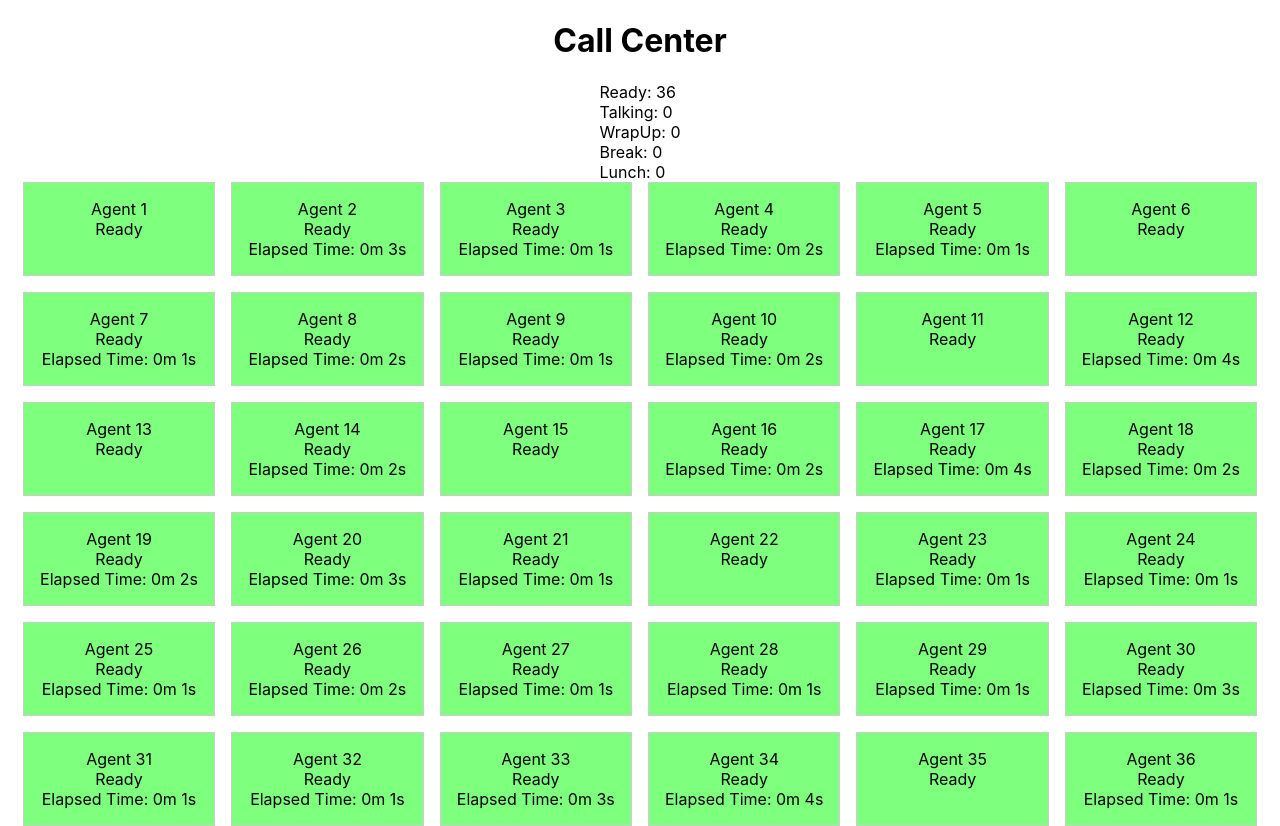
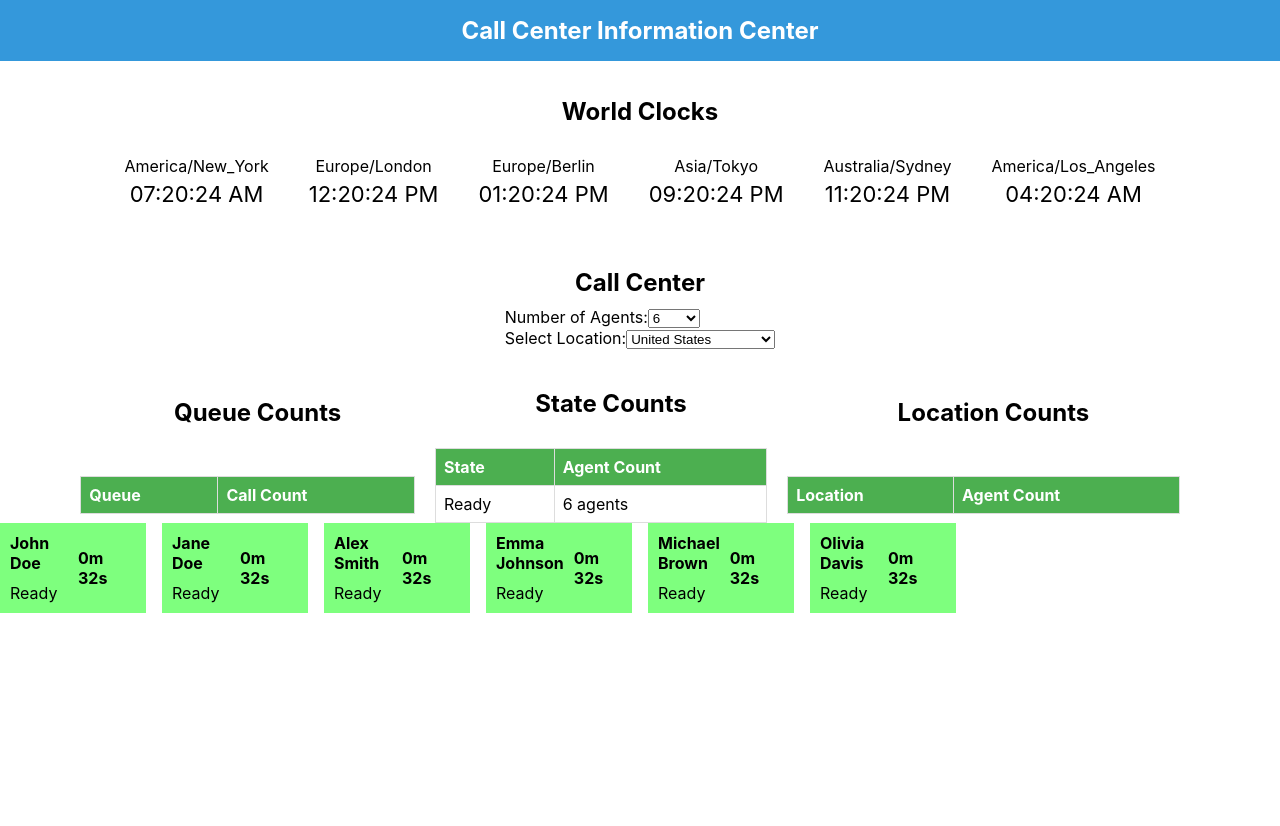
Before and after one commit to mm1618bu/Portfolio, a React (Create React App) app in the folder callcenter/: page / in a window 1280 px wide. After the commit the page ends 800 px from the top, so only its background shows below. Built offline with nearby package versions, Linux system fonts and the light colour scheme.

Commit message:
update 1

```diff
--- a/callcenter/src/Agent.js
+++ b/callcenter/src/Agent.js
@@ -1,16 +1,17 @@
 // Agent.js
 import React from 'react';
 
-const Agent = ({ name, state, queue, elapsedTime }) => (
+const Agent = ({ name, state, queue, location, elapsedTime }) => (
   <div className={`Agent ${state}`}>
-    <p>{name}</p>
-    <p>{state}</p>
-    <p>{queue}</p>
-    {elapsedTime > 0 && (
-      <p>
-        Elapsed Time: {formatElapsedTime(elapsedTime)}
-      </p>
-    )}
+    <span>
+      <p>{name}</p>
+      <p>{state}</p>
+    </span>
+    <span>
+      {state === 'Talking' && <p>{queue}</p>}
+      {state === 'Talking' && <p>{location}</p>}
+      <p>{formatElapsedTime(elapsedTime)}</p>
+    </span>
   </div>
 );
 
--- a/callcenter/src/App.js
+++ b/callcenter/src/App.js
@@ -1,10 +1,14 @@
 // App.js
 import React from 'react';
 import CallCenter from './CallCenter';
+import Clocks from './Clocks';
+import Header from './Header';
 
 function App() {
   return (
     <div className="App">
+      <Header />
+      <Clocks />
       <CallCenter />
     </div>
   );
--- a/callcenter/src/CallCenter.css
+++ b/callcenter/src/CallCenter.css
@@ -1,3 +1,4 @@
+/* CallCenter. css */
 .CallCenter {
     max-width: 600px;
     margin: 0 auto;
@@ -11,7 +12,7 @@
   }
 
   .Talking {
-    background-color: #80bfff; /* Light blue for Talking state */
+    background-color: orange; /* Light blue for Talking state */
   }
 
   .WrapUp {
@@ -23,7 +24,7 @@
   }
 
   .Break {
-    background-color: #c2c2f0; /* Light purple for Break state */
+    background-color: #ffb3b3; /* Light purple for Break state */
   }
 
   .Timer {
@@ -35,8 +36,7 @@
     margin: 0;
   }
 
-  /* CallCenter.css */
-.CallCenterGrid {
+  .CallCenterGrid {
     display: flex;
     flex-direction: column;
     align-items: center;
@@ -44,12 +44,143 @@
 
   .AgentsGrid {
     display: grid;
-    grid-template-columns: repeat(6, 1fr);
+    grid-template-columns: repeat(8, 1fr);
     gap: 16px;
+    width: 100%;
   }
 
   .Agent {
+    display: flex;
+    justify-content: space-between;
+    align-items: center;
+    padding: 5px;
+  }
+
+  .Agent span {
+    width: 100%;
+  }
+
+  .Agent p {
+    margin: 0;
+    padding: 5px;
+  }
+
+  .Agent p:first-child {
+    font-weight: bold;
+  }
+
+  .QueueCounts,
+  .StateCounts,
+  .LocationCounts {
+    display: flex;
+    flex-wrap: wrap;
+    justify-content: space-around;
+    align-items: center;
+    margin-top: 20px;
+  }
+
+  .QueueCounts p,
+  .StateCounts p,
+  .LocationCounts p {
+    margin: 5px;
+    font-size: 16px;
+    padding: 8px;
     border: 1px solid #ccc;
-    padding: 16px;
-    text-align: center;
+    border-radius: 5px;
   }
+
+  .QueueCounts p {
+    background-color: #3498db; /* Blue color for call counts */
+    color: black;
+    font-size: 16px;
+  }
+
+  .StateCounts p {
+    background-color: #27ae60; /* Green color for agent counts */
+    color: black;
+    font-size: 16px;
+  }
+
+  .LocationCounts p{
+    background-color: grey;
+    color: black;
+    font-size: 16px;
+  }
+
+  /* Add this to your CSS file or style section */
+
+/* Add this to your CSS file or style section */
+
+#time {
+  text-align: center;
+  padding: 20px;
+}
+
+h1 {
+  font-size: 24px;
+  margin-bottom: 10px;
+}
+
+#time-board {
+  display: flex;
+  flex-wrap: wrap;
+  justify-content: center;
+}
+
+#clock {
+  font-size: 16px;
+  margin: 20px;
+  text-align: center;
+}
+
+#clock p {
+  margin: 5px 0;
+  font-size: 22px;
+}
+
+/* Header.css */
+.Header {
+  background-color: #3498db; /* Header background color */
+  color: #ffffff; /* Header text color */
+  padding: 1rem; /* Header padding */
+  text-align: center; /* Center-align text */
+}
+
+.Header h1 {
+  margin: 0; /* Remove default margin for h1 */
+}
+
+/* Add these styles to your CSS file */
+
+.QueueCounts,
+.StateCounts,
+.LocationCounts {
+  margin-top: 20px;
+}
+
+/* Container for the tables */
+.TableContainer {
+  display: flex;
+}
+
+table {
+  width: 100%;
+  border-collapse: collapse;
+  margin-top: 10px;
+  margin-right: 20px; /* Adjust the margin as needed */
+}
+
+thead {
+  background-color: #f2f2f2;
+}
+
+th, td {
+  border: 1px solid #ddd;
+  padding: 8px;
+  text-align: left;
+}
+
+th {
+  background-color: #4CAF50;
+  color: white;
+}
--- a/callcenter/src/CallCenter.js
+++ b/callcenter/src/CallCenter.js
@@ -4,76 +4,285 @@ import Agent from './Agent';
 import Timer from './Timer';
 import './CallCenter.css';
 
+// Custom agent names
+const customAgentNames = [
+  'John Doe',
+  'Jane Doe',
+  'Alex Smith',
+  'Emma Johnson',
+  'Michael Brown',
+  'Olivia Davis',
+  'Daniel Wilson',
+  'Sophia Taylor',
+  'Matthew Anderson',
+  'Emily Thomas',
+  'William Harris',
+  'Ava Miller',
+  'Christopher Baker'
+];
+
 const topProgrammingLanguages = [
+  'HTML/CSS',
   'JavaScript',
   'Python',
   'Java',
   'C++',
   'C#',
+  'C',
   'TypeScript',
   'Ruby',
   'Swift',
   'Go',
   'Kotlin',
+  'React',
+  'Angular',
+  'Vue',
+  'Next.js',
+  'PHP',
+  'Perl',
+  'Linux',
+  'SQL',
+  'MongoDB',
+  'Wordpress',
+  'Magento'
 ];
 
-const initialAgents = Array.from({ length: 6 * 6 }, (_, index) => ({
+const location = [
+  "United States",
+  "Canada",
+  "Germany",
+  "United Kingdom",
+  "France",
+  "Japan",
+  "Australia",
+  "South Korea",
+  "Sweden",
+  "Switzerland",
+  "Netherlands",
+  "Singapore",
+  "Norway",
+  "Denmark",
+  "Ireland",
+  "Canada",
+  "Finland",
+  "New Zealand",
+  "Austria",
+  "Belgium",
+  "Luxembourg",
+  "Iceland",
+  "Hong Kong",
+  "Israel",
+  "Italy",
+  "Spain",
+  "South Korea",
+  "Japan",
+  "United Arab Emirates",
+  "Qatar",
+  "Brunei",
+  "Bahrain",
+  "Slovenia",
+  "Estonia",
+  "Cyprus",
+  "Czech Republic",
+  "Malta",
+  "Portugal",
+  "Lithuania"
+];
+
+const getRandomQueue = (languagesArray) => {
+  const randomIndex = Math.floor(Math.random() * languagesArray.length);
+  return languagesArray[randomIndex];
+};
+
+const getRandomLocation = (location) => {
+  const randomLocation = Math.floor(Math.random() * location.length);
+  return location[randomLocation];
+};
+
+const initialAgents = (count) =>
+  Array.from({ length: count }, (_, index) => ({
     id: index + 1,
-  name: `Agent ${index + 1}`,
+    name: customAgentNames[index % customAgentNames.length], // Use custom names cyclically
     state: 'Ready',
     elapsedTime: 0,
-  language: null,
+    queue: null,
+    location: null
   }));
 
 const CallCenter = () => {
-  const [agents, setAgents] = useState(initialAgents);
+  const [agentsCount, setAgentsCount] = useState(6);
+  const [agents, setAgents] = useState(initialAgents(agentsCount));
+  const [selectedLocation, setSelectedLocation] = useState(null);
 
   const updateAgentState = (agentId, newState, elapsedTime = 0) => {
-    setAgents((prevAgents) =>
-      prevAgents.map((agent) =>
+    setAgents((prevAgents) => {
+      const updatedAgents = prevAgents.map((agent) =>
         agent.id === agentId
           ? {
               ...agent,
               state: newState,
+              location:
+                newState === 'Talking' && agent.location === null
+                  ? getRandomLocation(location)
+                  : agent.location,
               elapsedTime,
-              language:
-                newState === 'Talking' && agent.language === null
-                  ? getRandomLanguage(topProgrammingLanguages)
-                  : agent.language,
+              queue:
+                newState === 'Talking' && agent.queue === null
+                  ? getRandomQueue(topProgrammingLanguages)
+                  : agent.queue
             }
           : agent
-      )
       );
-  };
 
-  const getRandomLanguage = (languagesArray) => {
-    const randomIndex = Math.floor(Math.random() * languagesArray.length);
-    return languagesArray[randomIndex];
+      const newBreakLunchCount = updatedAgents.filter(
+        (agent) => agent.state === 'Break' || agent.state === 'Lunch'
+      ).length;
+
+      // Check if the maximum limit is exceeded
+      if (newBreakLunchCount <= 2) {
+        return updatedAgents;
+      } else {
+        // Revert the state change if the limit is exceeded
+        return prevAgents;
+      }
+    });
   };
 
   const getStateCounts = () => {
-    const stateCounts = agents.reduce(
-      (counts, agent) => {
-        counts[agent.state] += 1;
-        return counts;
-      },
-      { Ready: 0, Talking: 0, WrapUp: 0, Break: 0, Lunch: 0 }
-    );
+    const stateCounts = {};
+
+    agents.forEach((agent) => {
+      stateCounts[agent.state] = (stateCounts[agent.state] || 0) + 1;
+    });
 
     return stateCounts;
   };
 
   const stateCounts = getStateCounts();
 
+  const getQueueCounts = () => {
+    const queueCounts = {};
+
+    agents.forEach((agent) => {
+      if (agent.state === 'Talking' && agent.queue) {
+        queueCounts[agent.queue] = (queueCounts[agent.queue] || 0) + 1;
+      }
+    });
+
+    return queueCounts;
+  };
+
+  const queueCounts = getQueueCounts();
+
+  const getLocationCounts = () =>{
+    const locationCounts = {};
+
+    agents.forEach((agent) => {
+      if (agent.state === 'Talking' && agent.location){
+        locationCounts[agent.location] = (locationCounts[agent.location] || 0)+1;
+      }
+    });
+
+    return locationCounts;
+  };
+
+  const locationCounts = getLocationCounts();
+
+  const handleAgentCountChange = (event) => {
+    const newAgentsCount = parseInt(event.target.value, 10);
+    setAgentsCount(newAgentsCount);
+    setAgents(initialAgents(newAgentsCount));
+  };
+
+  const handleLocationChange = (event) => {
+    setSelectedLocation(event.target.value);
+  };
+
   return (
     <div className="CallCenterGrid">
       <h1>Call Center</h1>
+      <div>
+        <label htmlFor="agentCount">Number of Agents:</label>
+        <select id="agentCount" onChange={handleAgentCountChange} value={agentsCount}>
+          {[2, 3, 4, 5, 6, 8, 9, 12, 20, 50, 100, 500, 1000].map((count) => (
+            <option key={count} value={count}>
+              {count}
+            </option>
+          ))}
+        </select>
+        {selectedLocation === null && (
+          <div>
+            <label htmlFor="location">Select Location:</label>
+            <select id="location" onChange={handleLocationChange}>
+              {location.map((loc) => (
+                <option key={loc} value={loc}>
+                  {loc}
+                </option>
+              ))}
+            </select>
+          </div>
+        )}
+      </div>
+      <div className='TableContainer'>
+      <div className="QueueCounts">
+        <h2>Queue Counts</h2>
+        <table>
+          <thead>
+            <tr>
+              <th>Queue</th>
+              <th>Call Count</th>
+            </tr>
+          </thead>
+          <tbody>
+            {Object.entries(queueCounts).map(([queue, count]) => (
+              <tr key={queue}>
+                <td>{queue}</td>
+                <td>{count} calls</td>
+              </tr>
+            ))}
+          </tbody>
+        </table>
+      </div>
+
       <div className="StateCounts">
+        <h2>State Counts</h2>
+        <table>
+          <thead>
+            <tr>
+              <th>State</th>
+              <th>Agent Count</th>
+            </tr>
+          </thead>
+          <tbody>
             {Object.entries(stateCounts).map(([state, count]) => (
-          <p key={state}>
-            {state}: {count}
-          </p>
+              <tr key={state}>
+                <td>{state}</td>
+                <td>{count} agents</td>
+              </tr>
             ))}
+          </tbody>
+        </table>
+      </div>
+
+      <div className="LocationCounts">
+        <h2>Location Counts</h2>
+        <table>
+          <thead>
+            <tr>
+              <th>Location</th>
+              <th>Agent Count</th>
+            </tr>
+          </thead>
+          <tbody>
+            {Object.entries(locationCounts).map(([location, count]) => (
+              <tr key={location}>
+                <td>{location}</td>
+                <td>{count}</td>
+              </tr>
+            ))}
+          </tbody>
+        </table>
+      </div>
       </div>
       <div className="AgentsGrid">
         {agents.map((agent) => (
@@ -81,8 +290,9 @@ const CallCenter = () => {
             key={agent.id}
             name={agent.name}
             state={agent.state}
+            queue={agent.queue}
+            location={agent.location}
             elapsedTime={agent.elapsedTime}
-            language={agent.language}
           />
         ))}
       </div>
--- /dev/null
+++ b/callcenter/src/Clocks.js
@@ -0,0 +1,55 @@
+import React, { useEffect, useState } from 'react';
+
+const Clocks = () => {
+  const [timeData, setTimeData] = useState([]);
+
+  useEffect(() => {
+    // List of time zones for different countries
+    const timeZones = [
+      'America/New_York', // New York, USA
+      'Europe/London',     // London, UK
+      'Europe/Berlin',     // Berlin, Germany
+      'Asia/Tokyo',        // Tokyo, Japan
+      'Australia/Sydney',  // Sydney, Australia
+      'America/Los_Angeles' // Los Angeles, USA
+    ];
+
+    const fetchCurrentTime = async () => {
+      const currentTimeData = await Promise.all(
+        timeZones.map(async (timeZone) => {
+          const date = new Date();
+          const timeOptions = { timeZone, hour: '2-digit', minute: '2-digit', second: '2-digit' };
+          const formattedTime = new Intl.DateTimeFormat('en-US', timeOptions).format(date);
+          return { timeZone, formattedTime };
+        })
+      );
+
+      setTimeData(currentTimeData);
+    };
+
+    const intervalId = setInterval(() => {
+      fetchCurrentTime();
+    }, 1000);
+
+    // Fetch the current time initially
+    fetchCurrentTime();
+
+    return () => clearInterval(intervalId);
+  }, []);
+
+  return (
+    <div id="time">
+      <h1>World Clocks</h1>
+      <div id="time-board">
+        {timeData.map(({ timeZone, formattedTime }, index) => (
+          <p id="clock" key={index}>
+            {timeZone}
+            <p>{formattedTime}</p>
+          </p>
+        ))}
+      </div>
+    </div>
+  );
+};
+
+export default Clocks;
--- /dev/null
+++ b/callcenter/src/Header.js
@@ -0,0 +1,13 @@
+// Header.js
+import React from 'react';
+import './CallCenter.css'; // Import your stylesheet for styling
+
+const Header = () => {
+  return (
+    <header className="Header">
+      <h1>Call Center Information Center</h1>
+    </header>
+  );
+};
+
+export default Header;
--- a/callcenter/src/Timer.js
+++ b/callcenter/src/Timer.js
@@ -3,50 +3,54 @@ import React, { useEffect, useCallback, useState } from 'react';
 
 const Timer = ({ agents, updateAgentState }) => {
   const [stateDurations] = useState({
-    Talking: 60, // 5 minutes in seconds
-    WrapUp: 15, // 2 minutes in seconds
-    Break:  60, // 4 minutes in seconds
-    Ready: 30, // 30 seconds
+    Talking: 900, // 180 seconds (3 minutes) in the Talking state
+    Break: 200, // 20 seconds (for example) in the Break state
+    Ready: 120, // 30 seconds (for example) in the Ready state
+    Lunch: 900,
   });
 
   const getRandomState = () => {
-    const states = ['Ready', 'Talking', 'WrapUp', 'Lunch', 'Break'];
+    const states = ['Ready', 'Talking', 'Lunch', 'Break'];
     const randomIndex = Math.floor(Math.random() * states.length);
     return states[randomIndex];
   };
 
   const handleStateUpdate = useCallback(() => {
     // Simulate agent state changes
-    const agentIdToUpdate = Math.floor(Math.random() * agents.length) + 1;
-    const currentAgent = agents.find((agent) => agent.id === agentIdToUpdate);
+    agents.forEach((currentAgent) => {
+      const agentIdToUpdate = currentAgent.id;
       const currentState = currentAgent.state;
       const elapsedTime = currentAgent.elapsedTime + 1; // Increment elapsed time
 
       if (currentState === 'Ready' && elapsedTime >= stateDurations.Ready) {
         // Transition to a new state after 100ms in Ready state
         updateAgentState(agentIdToUpdate, getRandomState());
-    } else if (currentState === 'Talking' && elapsedTime >= stateDurations.Talking) {
-      // Transition to WrapUp state when Talking time is complete
-      updateAgentState(agentIdToUpdate, 'WrapUp');
-    } else if (currentState === 'WrapUp' && elapsedTime >= stateDurations.WrapUp) {
-      // Transition to a new state when WrapUp time is complete
-      updateAgentState(agentIdToUpdate, getRandomState());
       } else if (currentState === 'Break' && elapsedTime >= stateDurations.Break) {
         // Transition back to Ready state when Break time is complete
+        updateAgentState(agentIdToUpdate, 'Ready');
+      } else if (currentState === 'Lunch' && elapsedTime >= stateDurations.Lunch) {
+        // Transition back to Ready state after 180 seconds in Lunch state
+        updateAgentState(agentIdToUpdate, 'Ready');
+      } else if (currentState === 'Talking' && elapsedTime >= stateDurations.Talking) {
+        // Transition back to Ready state after 180 seconds in Talking state
         updateAgentState(agentIdToUpdate, 'Ready');
       } else {
         // Update elapsed time for the current state
         updateAgentState(agentIdToUpdate, currentState, elapsedTime);
       }
+    });
   }, [agents, updateAgentState, stateDurations]);
 
   useEffect(() => {
+    const totalAgents = agents.length;
+    const intervalDuration = Math.max(100, 1000 / totalAgents); // Minimum 100ms interval
+
     const interval = setInterval(() => {
       handleStateUpdate();
-    }, 100); // Update every 100ms
+    }, intervalDuration);
 
     return () => clearInterval(interval);
-  }, [handleStateUpdate]);
+  }, [handleStateUpdate, agents]);
 
   return null;
 };
```
Lines whose indentation alone changed are shown as unchanged.
